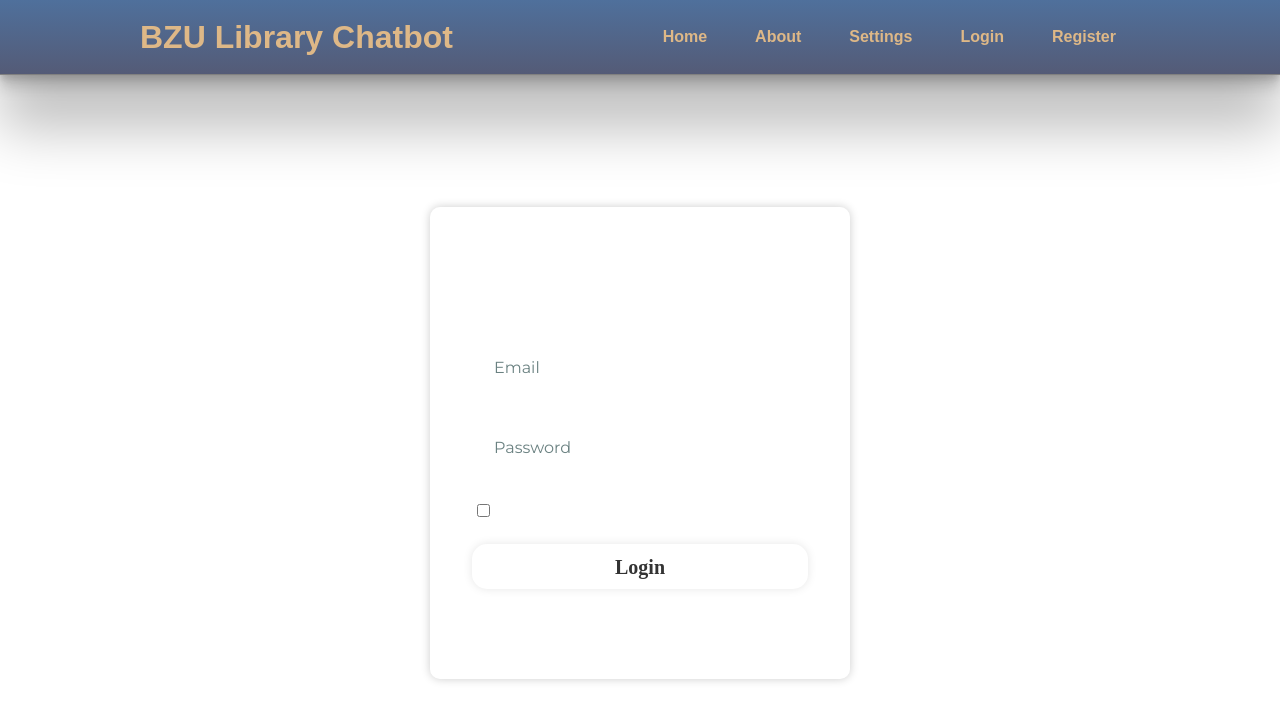
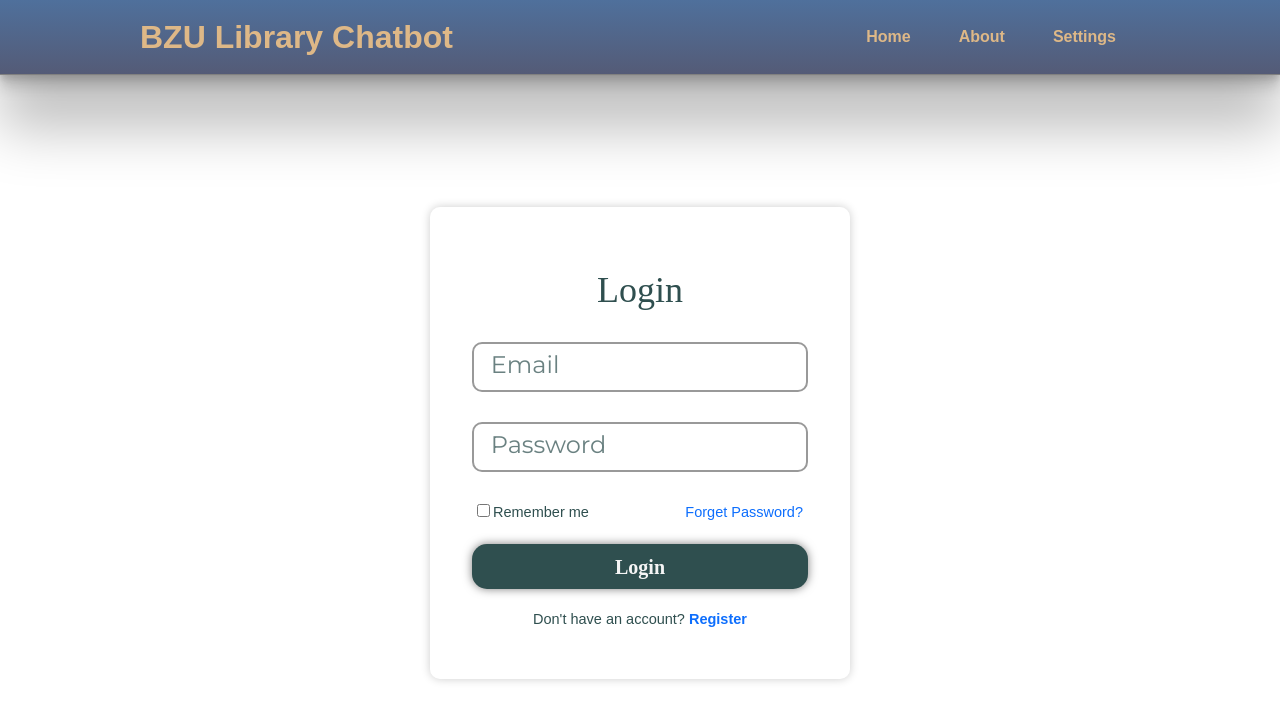
Before and after one commit to BZU-Library-Chatbot/BZU-Chatbot-Frontend, a React (Vite) app: page /login in a window 1280 px wide. Shown: the top 720 px of the page. Built offline with nearby package versions, Linux system fonts and the light colour scheme.

Commit message:
updating sytles

```diff
--- a/src/components/pages/Input.module.scss
+++ b/src/components/pages/Input.module.scss
@@ -4,13 +4,12 @@
   background: transparent;
   border: none;
   outline: none;
-  font-size: 1em;
-  color: #fff;
-  border: 2px solid rgba(255, 255, 255, 0.2);
-  border-radius: 15px;
-  padding: 20px 20px 20px 20px;
+  font-size: 1rem;
+  border: 2px solid rgba(0, 0, 0, 0.4);
+  border-radius: 10px;
+  padding: 5%;
 }
 
 ::placeholder {
-  color: rgba(255, 255, 255, 0.6);
+  color: rgba(47, 79, 79, 0.719);
 }
--- a/src/components/pages/InputHome.module.scss
+++ b/src/components/pages/InputHome.module.scss
@@ -20,6 +20,7 @@
 
 ::placeholder {
   color: rgba(47, 79, 79, 0.719);
+  font-size: 1.5rem;
 }
 
 .submit {
--- a/src/components/pages/InputHome.tsx
+++ b/src/components/pages/InputHome.tsx
@@ -29,7 +29,7 @@ const InputHome: React.FC<InputProps> = ({
   handleSendMessage,
 }) => {
   const handleKeyPress = (event: any) => {
-    if (event.key === "Enter" && message.trim() !== "") {
+    if (event.key == "Enter" && message.trim() != "") {
       handleSendMessage();
     }
   };
--- a/src/components/web/about/style.module.scss
+++ b/src/components/web/about/style.module.scss
@@ -5,7 +5,6 @@
   display: flex;
   justify-content: center;
   align-items: center;
-  color: #f5f5f5;
 }
 
 .aboutBody {
@@ -89,10 +88,6 @@
             justify-content: space-evenly;
             font-size: 20px;
             margin-top: 0;
-
-            .link {
-              color: #f5f5f5;
-            }
 
             .link:hover {
               color: #974205;
--- a/src/components/web/errorPage/styles.scss
+++ b/src/components/web/errorPage/styles.scss
@@ -130,7 +130,6 @@ input,
 select,
 textarea {
   font-family: "Montserrat", Helvetica, sans-serif;
-  color: #92a4ad;
 }
 h1 {
   text-align: center;
--- a/src/components/web/home/Home.tsx
+++ b/src/components/web/home/Home.tsx
@@ -47,11 +47,11 @@ const Home: React.FC = () => {
       }
     };
     loader();
-  }, [sessions]);
+  }, []);
 
   useEffect(() => {
     setSessionId(id);
-    if (id) {
+    if (id && conversation.length === 0) {
       const loader = async () => {
         const response = await loadMessages(id);
         if (response?.status < 300) {
@@ -92,6 +92,7 @@ const Home: React.FC = () => {
     const response: any = await sendMessage(sessionId, message);
     if (response?.status < 300) {
       if (!sessionId) {
+        sessions.push(response.data.session);
         navigate(`/home/${response.data.sessionId}`);
       }
 
@@ -168,7 +169,11 @@ const Home: React.FC = () => {
     </>
   ));
 
-  const renderConversation = conversation?.map((item, index) => (//here
+  const renderConversation = conversation?.map(
+    (
+      item,
+      index
+    ) => (
       <div key={index} className={HomeCss.cont}>
         <div className={HomeCss.userMessageContainer}>
           <p className={HomeCss.userMessage}>{item.userMessage}</p>
@@ -183,7 +188,8 @@ const Home: React.FC = () => {
           </p>
         </div>
       </div>
-  ));
+    )
+  );
 
   const handleSessionClick = (sessionId: string) => {
     navigate(`/home/${sessionId}`);
--- a/src/components/web/login/Login.module.scss
+++ b/src/components/web/login/Login.module.scss
@@ -14,7 +14,6 @@
   width: 420px;
   background-color: transparent;
   border: 2px solid rgba(255, 255, 255, 0.2);
-  color: #fff;
   backdrop-filter: blur(20px);
   box-shadow: 0 0 10px rgba(0, 0, 0, 0.2);
   border-radius: 10px;
@@ -42,12 +41,10 @@
 }
 
 .rememberForgot label input {
-  accent-color: #fff;
   margin-right: 3px;
 }
 
 .rememberForgot a {
-  color: #fff;
   text-decoration: none;
 }
 
@@ -58,15 +55,15 @@
 .wrapper .btn {
   width: 100%;
   height: 45px;
-  background: #fff;
+  background: darkslategray;
   border: none;
   outline: none;
   border-radius: 15px;
-  box-shadow: 0 0 10px rgba(0, 0, 0, 0.1);
+  box-shadow: 0 0 10px rgba(0, 0, 0, 0.5);
   cursor: pointer;
   font-style: bold;
   font-size: 20px;
-  color: #333;
+  color: whitesmoke;
   font-weight: 600;
   font-family: "Times New Roman", Times, serif;
 }
@@ -78,7 +75,6 @@
 }
 
 .registerLink p a {
-  color: #fff;
   text-decoration: none;
   font-weight: 600;
 }
--- a/src/components/web/navbar/Navbar.module.scss
+++ b/src/components/web/navbar/Navbar.module.scss
@@ -54,14 +54,6 @@
   color: maroon;
 }
 
-@media screen and (max-width: 1200px) {
-  html {
-    font-size: 15px;
-  }
-  .navLink {
-    margin: 0 1rem;
-  }
-}
 
 @media screen and (max-width: 991px) {
   .rightNavBar {
--- a/src/components/web/navbar/Navbar.tsx
+++ b/src/components/web/navbar/Navbar.tsx
@@ -2,7 +2,6 @@ import React, { useEffect, useState } from "react";
 import { Link } from "react-router-dom";
 import styles from "./Navbar.module.scss";
 import languageService from "../../../services/languageService";
-import authService from "../../../services/authService";
 import i18n from "i18next";
 import { useTranslation } from "react-i18next";
 
@@ -73,39 +72,10 @@ const Navbar: React.FC = () => {
             </li>
           </React.Fragment>
         ))}
-        {renderAuthLinks()}
       </ul>
     );
   };
 
-  const renderAuthLinks = () => {
-    if (authService.isAuthenticated()) {
-      return null;
-    }
-    return (
-      <React.Fragment>
-        <li>
-          <hr className="dropdown-divider" />
-        </li>
-        <li className={`nav-item ${styles.navListItem}`} onClick={linkClick}>
-          <Link className={`text-capitalize ${styles.navLink}`} to={`/login`}>
-            <span> {t(`global.login`)} </span>
-          </Link>
-        </li>
-        <li>
-          <hr className="dropdown-divider" />
-        </li>
-        <li className={`nav-item ${styles.navListItem}`} onClick={linkClick}>
-          <Link
-            className={`text-capitalize ${styles.navLink}`}
-            to={`/register`}
-          >
-            <span> {t(`global.register`)} </span>
-          </Link>
-        </li>
-      </React.Fragment>
-    );
-  };
 
   return (
     <>
--- a/src/components/web/register/Register.module.scss
+++ b/src/components/web/register/Register.module.scss
@@ -14,7 +14,6 @@
   width: 420px;
   background-color: transparent;
   border: 2px solid rgba(255, 255, 255, 0.2);
-  color: #fff;
   backdrop-filter: blur(20px);
   box-shadow: 0 0 10px rgba(0, 0, 0, 0.2);
   border-radius: 10px;
@@ -36,15 +35,15 @@
 
 .wrapper .btn {
   width: 100%;
+  background: darkslategray;
   height: 45px;
-  background: #fff;
   border: none;
   outline: none;
   border-radius: 15px;
-  box-shadow: 0 0 10px rgba(0, 0, 0, 0.1);
+  box-shadow: 0 0 10px rgba(0, 0, 0, 0.5);
   cursor: pointer;
   font-size: 20px;
-  color: #333;
+  color: white;
   font-style: bold;
   font-weight: 600;
   font-family: "Times New Roman", Times, serif;
@@ -57,7 +56,7 @@
 }
 
 .loginLink p a {
-  color: #fff;
+  margin: 1rem;
   text-decoration: none;
   font-weight: 600;
 }
--- a/src/index.css
+++ b/src/index.css
@@ -2,4 +2,27 @@ body {
   height: max-content;
   min-height: 100vh;
   background-color: white;
+  color: darkslategray;
 }
+
+@media screen and (max-width: 1200px) {
+  html {
+    font-size: 15px;
+  }
+}
+
+@media screen and (max-width: 1025px) {
+  html {
+    font-size: 12px;
+  }
+}
+@media screen and (max-width: 768px) {
+  html {
+    font-size: 10px;
+  }
+}
+@media screen and (max-width: 600px) {
+  html {
+    font-size: 9px;
+  }
+}
```
Lines whose indentation alone changed are shown as unchanged.
